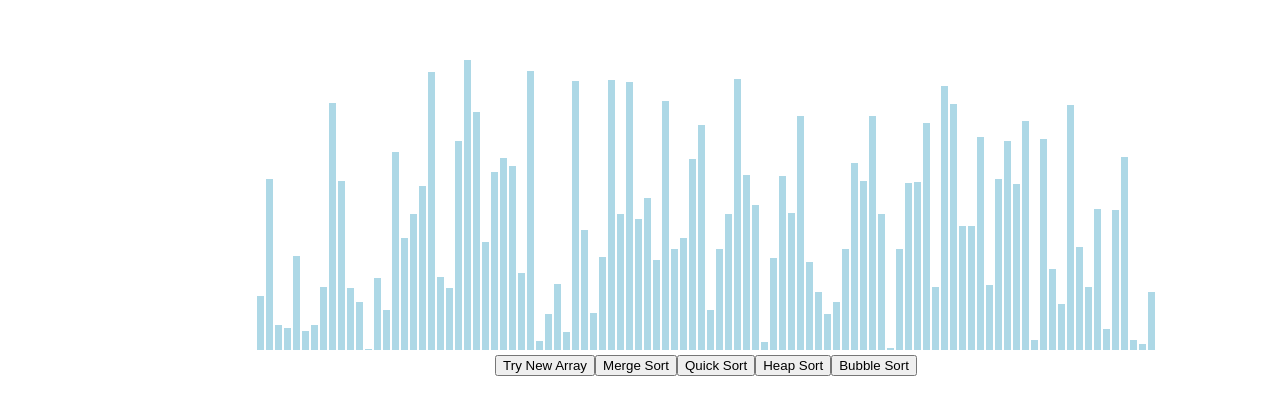
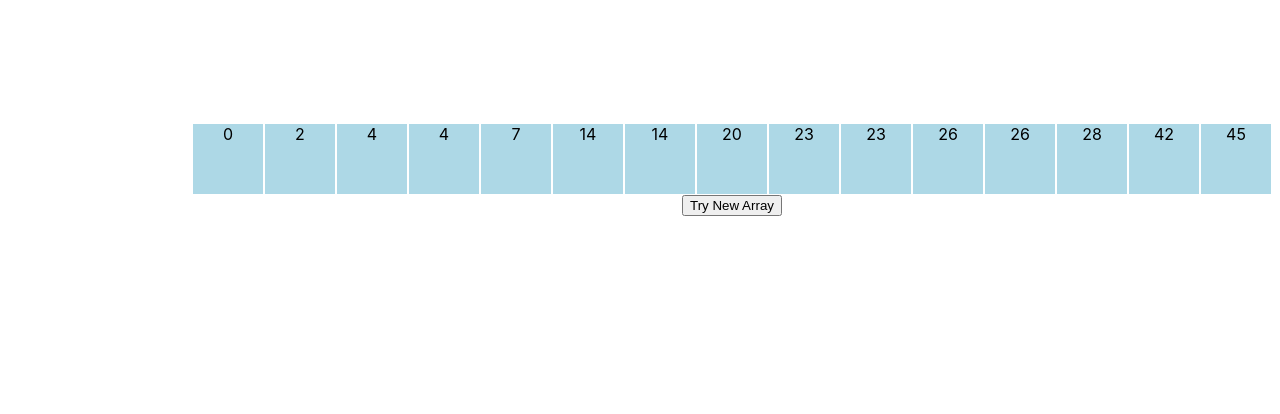
Before and after one commit to monishprojs/algorithmVisualizer, a React (Create React App) app: page / in a window 1280 px wide. Shown: the part 344-758 px from the top of the page. Built offline with nearby package versions, Linux system fonts and the light colour scheme.

Commit message:
starting searching algoirthms

```diff
--- a/src/App.js
+++ b/src/App.js
@@ -1,11 +1,12 @@
 import logo from './logo.svg';
 import './App.css';
 import SortingVisualizer from './SortingVisualizer/SortingVisualizer'
+import SearchingVisualizer from './searchingVisualizer/serachingVisualizer.jsx'
 
 function App() {
   return (
     <div className="App">
-      <SortingVisualizer></SortingVisualizer>
+      <SearchingVisualizer></SearchingVisualizer>
     </div>
   );
 }
--- /dev/null
+++ b/src/searchingVisualizer/searchingVisualizer.css
@@ -0,0 +1,13 @@
+.container{
+    position: absolute;
+    left : 15vw;
+    bottom: 30vh;
+}
+
+.square{
+    width: 70px;
+    height: 70px;
+    background-color: lightblue;
+    display: inline-block;
+    margin: 0 1px;
+}
--- /dev/null
+++ b/src/searchingVisualizer/serachingVisualizer.jsx
@@ -0,0 +1,39 @@
+import React from 'react';
+import './searchingVisualizer.css';
+import { useEffect, useState } from 'react';
+import getMergeSortAnimations from '../sortingAlgorithms/mergeSort';
+
+function SearchingVisualizer(){
+    const [Sorted,setSorted] = useState([])
+
+    function resetArray() {
+        let tmp = [];
+        for (let i = 0; i < 15; i++) {
+            tmp.push(Math.floor(Math.random() * 50))
+        }
+        getMergeSortAnimations(tmp);
+        setSorted(tmp);
+        console.log(Sorted);
+    }
+
+
+    useEffect(() => {
+        resetArray()
+    }, [])
+
+    return (
+        <div className='container'>
+            {Sorted.map((value, index) => (
+                <div className='square'
+                    key={index}>
+                        {value}
+                </div>
+            ))}
+            <br />
+            <button onClick={resetArray}>Try New Array</button>
+        </div>
+
+    )
+}
+
+export default SearchingVisualizer;
--- a/src/sortingAlgorithms/quickSort.js
+++ b/src/sortingAlgorithms/quickSort.js
@@ -29,12 +29,12 @@ export default function getQuickSortAnimations(arr){
     }
 
     function swap(arr, i, j) {
-
+        if (i !== j){
         animations.push([i,j]);
         const temp = arr[i];
         arr[i] = arr[j];
         arr[j] = temp;
         animations.push([i, j]);
-
+        }
     }
 }
```
